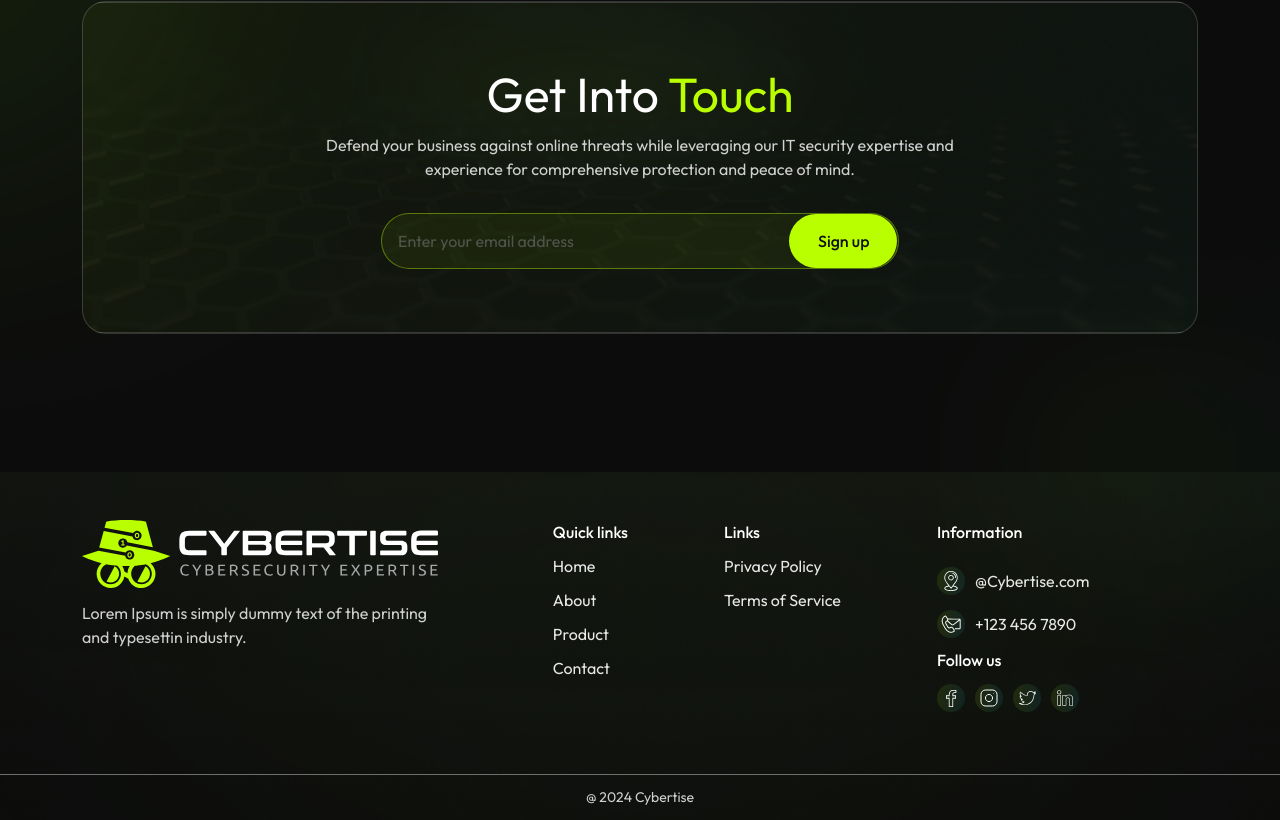
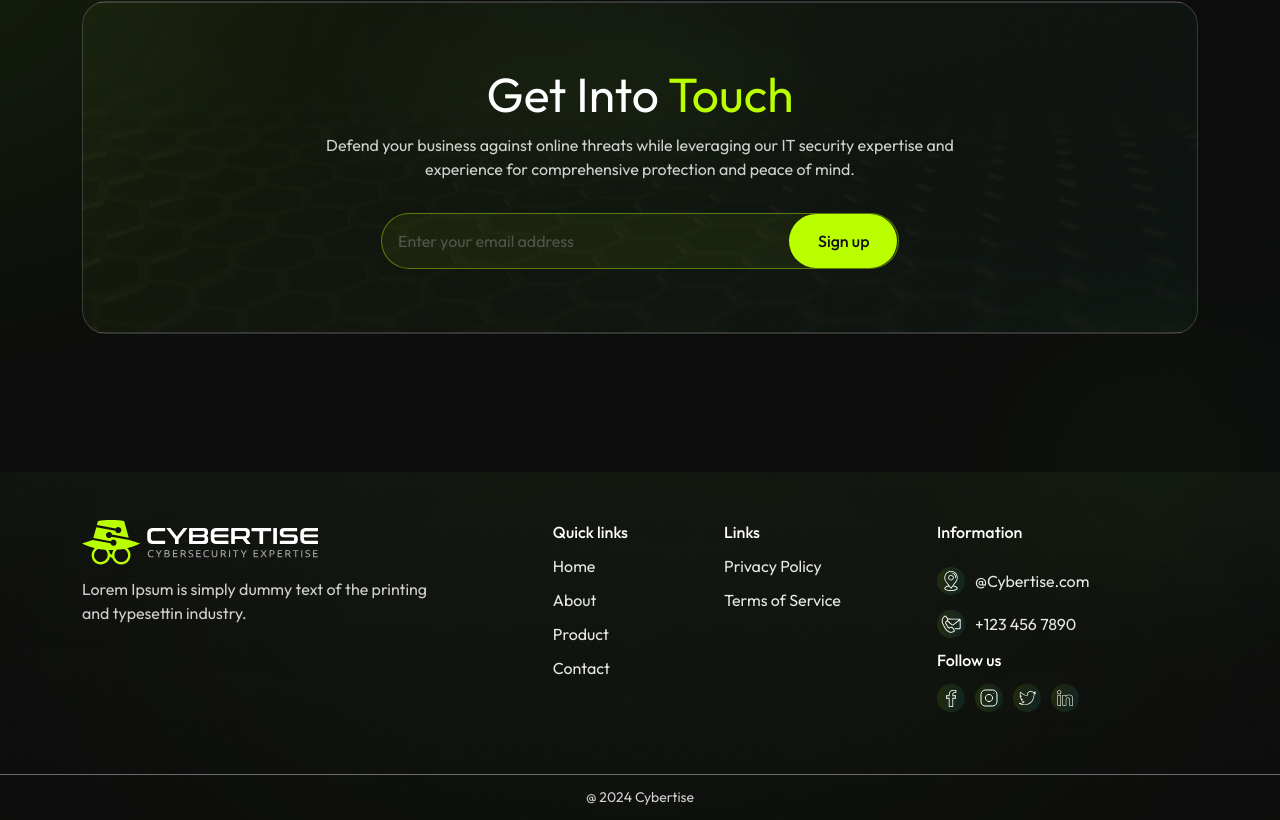
Before and after one commit to Gourav472/TEST-CYBERTISE, a plain HTML site: page index.html in a window 1280 px wide. Shown: the part 4609-5429 px from the top of the page. Drawn offline with nearby package versions, Linux system fonts and the light colour scheme; animation ran at ten frames a second.

Commit message:
changes in footer-logo

```diff
--- a/assets/css/style.css
+++ b/assets/css/style.css
@@ -661,29 +661,15 @@
         transform: translateY(0);
     }
 }
-.footer-elipse{
+
+.footer-elipse {
     right: 0px;
- bottom:120px;
+    bottom: 120px;
 }
 
-
-
-
-
-
-
-
-
-
-
-
-
-
-
-
-
-
-
+.gap_6 {
+    gap: 6.13px;
+}
 
 @media (max-width:576px) {
     .max-logo-2 {
--- a/index.html
+++ b/index.html
@@ -350,7 +350,10 @@
             <div class="row footer-py z-2">
                 <div class="col-12   col-md-4 justify-content-md-center  d-flex justify-content-lg-start">
                     <div class=" d-flex flex-column gap-12">
-                        <img class=" max-logo-2 cp" src="./assets/images/svg/footer-logo.svg" alt="logo">
+                        <div class=" d-flex align-items-center max-logo-2 gap_6">
+                            <img class=" cp" src="./assets/images/svg/footer-logo-1.svg" alt="logo">
+                            <img class=" cp" src="./assets/images/svg/footer-logo-2.svg" alt="logo">
+                        </div>
                         <p class=" op-80 outfit fw-400 fs-md lh-24 white mb-0 footer-para">Lorem Ipsum is simply dummy
                             text of the printing and typesettin industry.</p>
                     </div>
```
Also changed, not shown: assets/images/svg/footer-logo-1.svg (added), assets/images/svg/footer-logo-2.svg (added).
